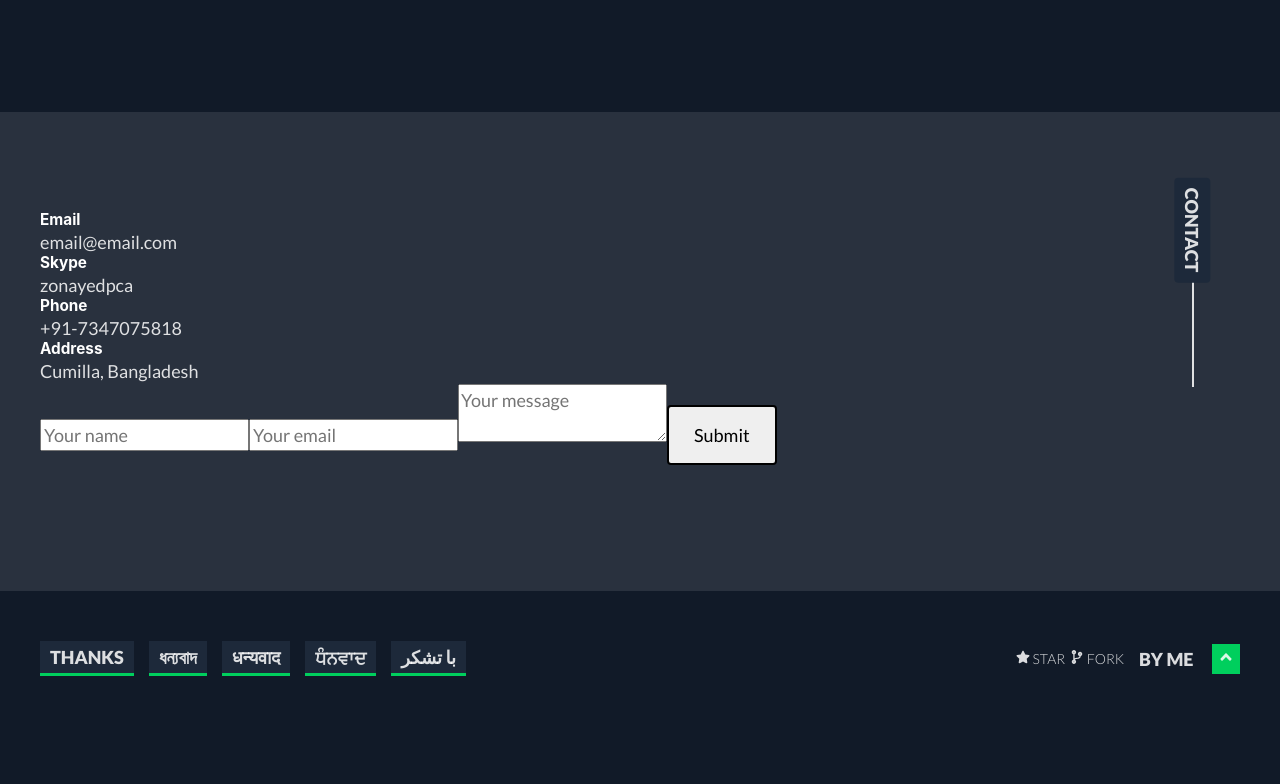
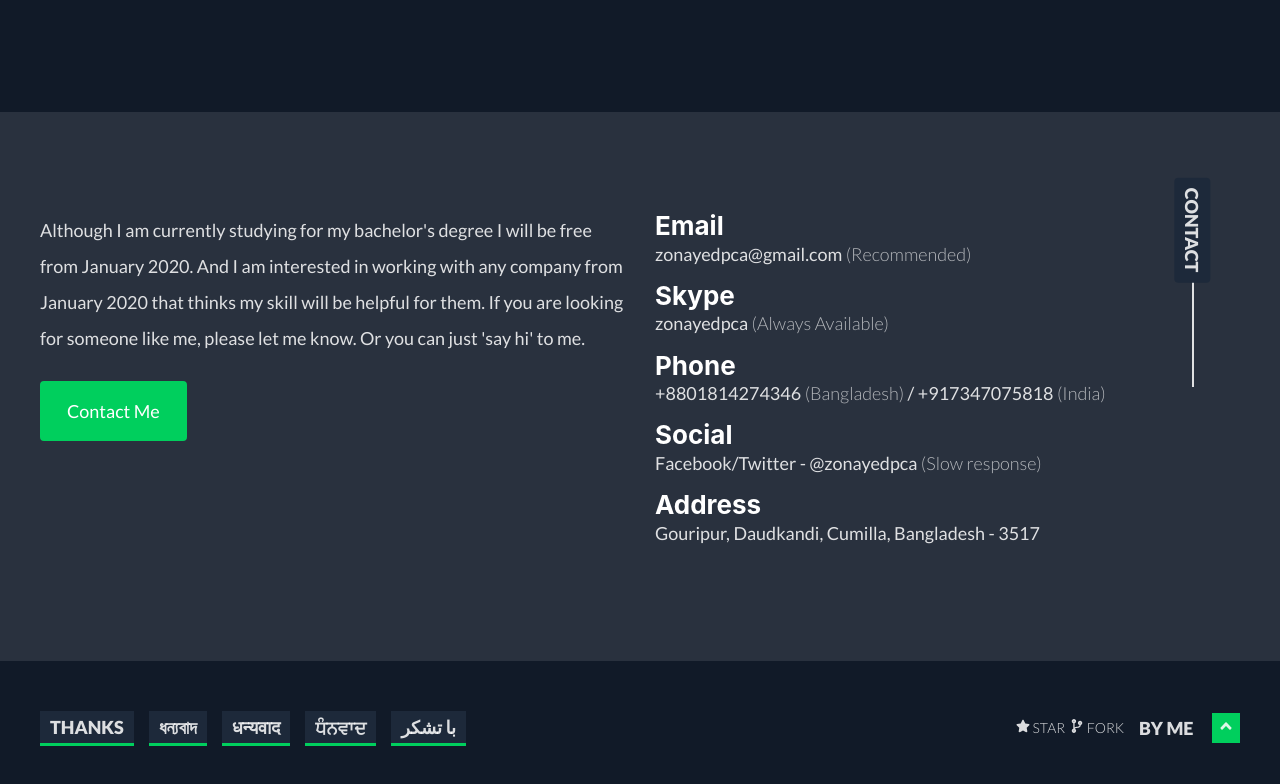
Before and after one commit to zonayedpca/zonayed.me, a Gatsby site: page / in a window 1280 px wide. Shown: the part 3226-4010 px from the top of the page. Before the commit the page ends 3952 px from the top, so only its background shows below. Built offline with nearby package versions, Linux system fonts and the light colour scheme; Gatsby itself is replaced by a stand-in of ours.

Commit message:
contact area done

```diff
--- a/src/components/Contact.js
+++ b/src/components/Contact.js
@@ -1,6 +1,6 @@
 import React from "react"
 
-import { Container, Title } from "./common"
+import { Container, Title, Button } from "./common"
 
 import "./contact.css"
 
@@ -10,35 +10,56 @@ const Contact = () => {
       <Container>
         <Title side="right" title="Contact" />
         <div className="contact">
+          <div className="contact-status">
+            <p>
+              Although I am currently studying for my bachelor's degree I will
+              be free from January 2020. And I am interested in working with any
+              company from January 2020 that thinks my skill will be helpful for
+              them. If you are looking for someone like me, please let me know.
+              Or you can just 'say hi' to me.
+            </p>
+            <div>
+              <Button
+                title="Contact Me"
+                mt="25px"
+                bgColor="#00cf5d"
+                color="#fff"
+                link="mailto:zonayedpca@gmail.com"
+              />
+            </div>
+          </div>
           <div className="contact-details">
             <ul>
               <li>
                 <h5>Email</h5>
-                <p>email@email.com</p>
+                <p>
+                  zonayedpca@gmail.com <span>(Recommended)</span>
+                </p>
               </li>
               <li>
                 <h5>Skype</h5>
-                <p>zonayedpca</p>
+                <p>
+                  zonayedpca <span>(Always Available)</span>
+                </p>
               </li>
               <li>
                 <h5>Phone</h5>
-                <p>+91-7347075818</p>
+                <p>
+                  +8801814274346 <span>(Bangladesh)</span> / +917347075818{" "}
+                  <span>(India)</span>
+                </p>
+              </li>
+              <li>
+                <h5>Social</h5>
+                <p>
+                  Facebook/Twitter - @zonayedpca <span>(Slow response)</span>
+                </p>
               </li>
               <li>
                 <h5>Address</h5>
-                <p>Cumilla, Bangladesh</p>
+                <p>Gouripur, Daudkandi, Cumilla, Bangladesh - 3517</p>
               </li>
             </ul>
-          </div>
-          <div className="contact-form">
-            <form>
-              <input name="name" placeholder="Your name" />
-              <input name="email" placeholder="Your email" />
-              <textarea name="message" placeholder="Your message"></textarea>
-              <button type="submit" className="btn">
-                Submit
-              </button>
-            </form>
           </div>
         </div>
       </Container>
--- a/src/components/contact.css
+++ b/src/components/contact.css
@@ -1,3 +1,37 @@
 .contact-area {
   background-color: rgba(255, 255, 255, 0.1);
 }
+
+.contact {
+  display: flex;
+  flex-wrap: wrap;
+}
+
+.contact > * {
+  flex: 1 1 calc(50% - 30px);
+}
+
+.contact > *:first-of-type {
+  margin-right: 15px;
+}
+
+.contact > *:last-of-type {
+  margin-left: 15px;
+}
+
+.contact-status p {
+  line-height: 2;
+}
+
+.contact-details li {
+  margin-bottom: 15px;
+}
+
+.contact-details h5 {
+  font-size: 26px;
+}
+
+.contact-details p span {
+  font-weight: 300;
+  color: rgba(255, 255, 255, 0.65);
+}
```
